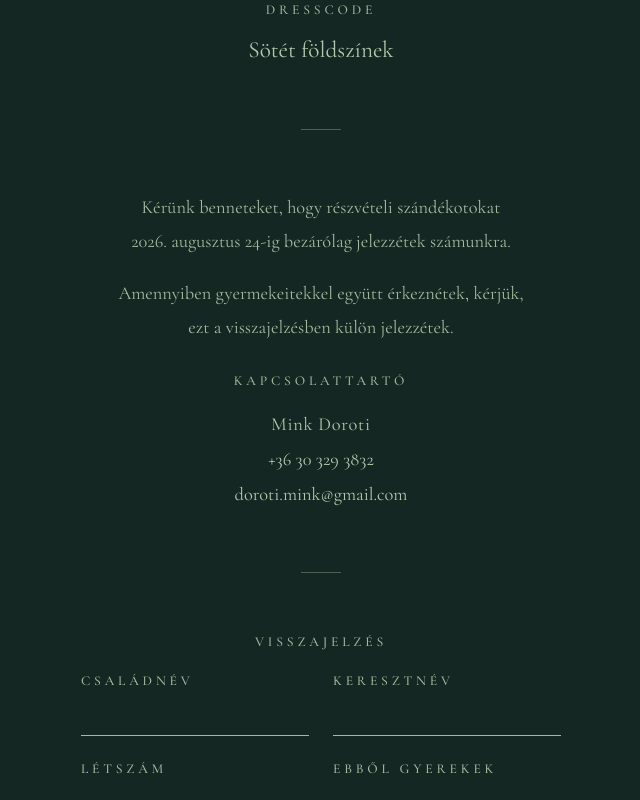
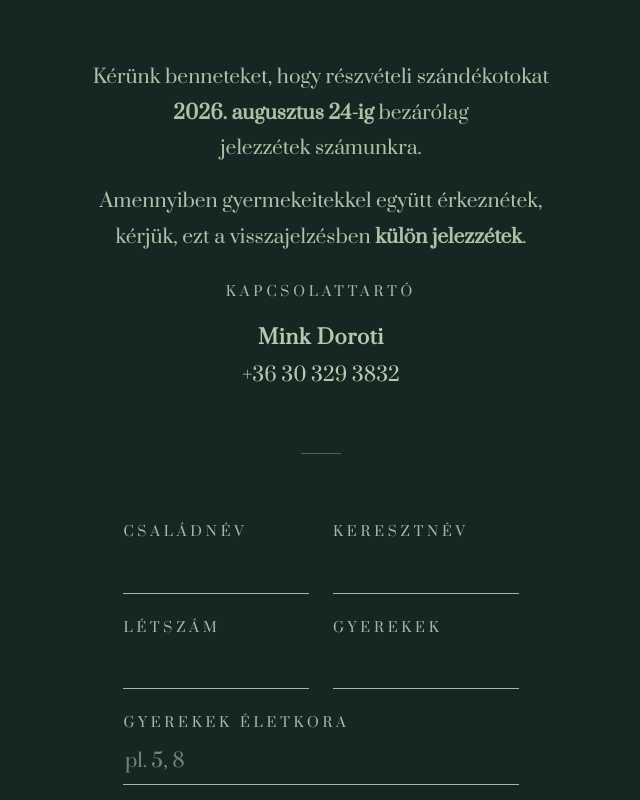
Before and after one commit to davidsimo2105/Doroti-Jonathan, a Next.js app: page / in a window 1280 px wide. Shown: the part 1080-1880 px from the top of the page, without its empty margins (319-959 px from the left). Built offline with nearby package versions, Linux system fonts and the light colour scheme.

Commit message:
feat: update typography and fonts, refine UI layout, and enhance RSVP form

```diff
--- a/app/globals.css
+++ b/app/globals.css
@@ -78,7 +78,7 @@ a {
   display: flex;
   flex-direction: column;
   align-items: center;
-  padding: 4rem 1.5rem 5rem;
+  padding: 4rem 1.25rem 5rem;
 }
 
 .logo {
@@ -110,11 +110,11 @@ a {
 }
 
 .names {
-  font-size: 2.1rem;
+  font-size: 2.35rem;
   font-weight: 500;
   letter-spacing: 0.06em;
   text-transform: uppercase;
-  line-height: 0.9;
+  line-height: 1.3;
 }
 
 .names .amp {
@@ -129,14 +129,14 @@ a {
 
 .date {
   margin-top: 1rem;
-  font-size: 1.25rem;
+  font-size: 1.05rem;
   letter-spacing: 0.25em;
   text-transform: uppercase;
   opacity: 0.9;
 }
 
 .quote {
-  font-size: 1.2rem;
+  font-size: 0.88rem;
   font-style: italic;
   font-weight: 400;
   line-height: 1.75;
@@ -145,7 +145,7 @@ a {
 
 .quoteRef {
   margin-top: 1.1rem;
-  font-size: 0.85rem;
+  font-size: 0.72rem;
   font-weight: 500;
   letter-spacing: 0.2em;
   text-transform: uppercase;
@@ -162,7 +162,7 @@ a {
 }
 
 .value {
-  font-size: 1.3rem;
+  font-size: 1.1rem;
   line-height: 1.6;
 }
 
@@ -173,7 +173,7 @@ a {
 .link {
   display: inline-block;
   margin-top: 0.9rem;
-  font-size: 0.8rem;
+  font-size: 0.85rem;
   letter-spacing: 0.15em;
   text-transform: uppercase;
   border-bottom: 1px solid currentColor;
@@ -182,9 +182,9 @@ a {
 }
 
 .body {
-  font-size: 0.95rem;
+  font-size: 0.88rem;
   line-height: 1.85;
-  opacity: 0.9;
+  opacity: 0.95;
 }
 
 .body + .body {
@@ -193,17 +193,20 @@ a {
 
 .contact {
   margin-top: 1.5rem;
-  font-size: 1.15rem;
+  font-size: 0.88rem;
   line-height: 1.9;
 }
 
 .contact .name {
   display: block;
   letter-spacing: 0.04em;
+  font-weight: bold;
+  font-size: 1.1rem;
 }
 
 .rsvpForm {
   width: 100%;
+  max-width: 19.75rem;
   margin-top: 0.5rem;
   display: flex;
   flex-direction: column;
@@ -236,7 +239,7 @@ a {
   border-radius: 0;
   padding: 0.4rem 0.1rem 0.6rem;
   font-family: inherit;
-  font-size: 1.1rem;
+  font-size: 0.88rem;
   color: var(--foreground);
   opacity: 0.9;
 }
@@ -244,6 +247,11 @@ a {
 .formInput:focus {
   outline: none;
   opacity: 1;
+}
+
+.formInput::placeholder {
+  color: var(--foreground);
+  opacity: 0.65;
 }
 
 .submitButton {
@@ -267,13 +275,17 @@ a {
 }
 
 @media (min-width: 600px) {
+  .rsvpForm {
+    max-width: 24.7rem;
+  }
+
   .formRow {
     flex-direction: row;
     gap: 1.5rem;
   }
 
   .page {
-    padding: 5.5rem 2rem 6.5rem;
+    padding: 5.5rem 2.5rem 6.5rem;
   }
 
   .logo {
@@ -286,7 +298,7 @@ a {
   }
 
   .names {
-    font-size: 2.6rem;
+    font-size: 2.85rem;
   }
 
   .names .amp {
@@ -294,19 +306,22 @@ a {
   }
 
   .date {
-    font-size: 1.4rem;
+    font-size: 1.15rem;
   }
 
-  .quote {
-    font-size: 1.4rem;
+  .value,
+  .contact .name {
+    font-size: 1.25rem;
   }
 
-  .value {
-    font-size: 1.45rem;
+  .quoteRef {
+    font-size: 0.8rem;
   }
 
+  .quote,
   .body,
+  .formInput,
   .contact {
-    font-size: 1.15rem;
+    font-size: 1.2rem;
   }
 }
--- a/app/layout.tsx
+++ b/app/layout.tsx
@@ -1,16 +1,16 @@
 import type { Metadata, Viewport } from "next";
-import { Cormorant_Garamond, Alex_Brush } from "next/font/google";
+import { Prata, Great_Vibes } from "next/font/google";
 import LoadingScreen from "./loading-screen";
 import "./globals.css";
 
-const cormorant = Cormorant_Garamond({
+const serif = Prata({
   variable: "--font-serif",
   subsets: ["latin", "latin-ext"],
-  weight: ["300", "400", "500", "600"],
-  style: ["normal", "italic"],
+  weight: "400",
+  style: ["normal"],
 });
 
-const script = Alex_Brush({
+const script = Great_Vibes({
   variable: "--font-script",
   subsets: ["latin"],
   weight: "400",
@@ -32,7 +32,7 @@ export default function RootLayout({
   children: React.ReactNode;
 }>) {
   return (
-    <html lang="hu" className={`${cormorant.variable} ${script.variable}`}>
+    <html lang="hu" className={`${serif.variable} ${script.variable}`}>
       <body>
         <LoadingScreen />
         {children}
--- a/app/page.tsx
+++ b/app/page.tsx
@@ -21,7 +21,9 @@ export default function Home() {
 
       <section className="section">
         <h1 className="names">
-          Doroti <span className="amp">&amp;</span> Jonatán
+          Doroti <span className="amp">&amp;</span>
+          <br />
+          Jonatán
         </h1>
         <p className="date">2026. 10. 11.</p>
       </section>
@@ -62,38 +64,37 @@ export default function Home() {
       <div className="divider" />
 
       <section className="section">
-        <p className="label">Dresscode</p>
-        <p className="value">Sötét földszínek</p>
-      </section>
-
-      <div className="divider" />
-
-      <section className="section">
         <p className="body">
           Kérünk benneteket, hogy részvételi szándékotokat
           <br />
-          2026. augusztus 24-ig bezárólag jelezzétek számunkra.
+          <strong>2026. augusztus 24-ig</strong> bezárólag
+          <br />
+          jelezzétek számunkra.
         </p>
         <p className="body">
-          Amennyiben gyermekeitekkel együtt érkeznétek, kérjük,
+          Amennyiben gyermekeitekkel együtt érkeznétek,
           <br />
-          ezt a visszajelzésben külön jelezzétek.
+          kérjük, ezt a visszajelzésben <strong>külön jelezzétek</strong>.
         </p>
 
         <div className="contact">
           <p className="label">Kapcsolattartó</p>
           <span className="name">Mink Doroti</span>
           <a href="tel:+36303293832">+36 30 329 3832</a>
-          <br />
-          <a href="mailto:doroti.mink@gmail.com">doroti.mink@gmail.com</a>
         </div>
       </section>
 
       <div className="divider" />
 
       <section className="section">
-        <p className="label">Visszajelzés</p>
         <RsvpForm />
+      </section>
+
+      <div className="divider" />
+
+      <section className="section">
+        <p className="label">Dresscode</p>
+        <p className="value">Sötét földszínek</p>
       </section>
     </main>
   );
--- a/app/rsvp-form.tsx
+++ b/app/rsvp-form.tsx
@@ -4,11 +4,20 @@ import { useState, type FormEvent } from "react";
 
 const RSVP_EMAIL = "doroti.mink@gmail.com";
 
+function onlyDigits(value: string) {
+  return value.replace(/[^0-9]/g, "");
+}
+
+function onlyAgesList(value: string) {
+  return value.replace(/[^0-9,\s]/g, "");
+}
+
 export default function RsvpForm() {
   const [lastName, setLastName] = useState("");
   const [firstName, setFirstName] = useState("");
   const [guestCount, setGuestCount] = useState("");
   const [childCount, setChildCount] = useState("");
+  const [childAges, setChildAges] = useState("");
 
   function handleSubmit(event: FormEvent<HTMLFormElement>) {
     event.preventDefault();
@@ -16,7 +25,9 @@ export default function RsvpForm() {
     const children = Number(childCount) || 0;
     const fullName = `${firstName} ${lastName}`.trim();
     const subjectName = `${lastName} ${firstName}`.trim();
-    const childrenClause = children > 0 ? `, melyből ${children} gyermek` : "";
+    const agesNote = children > 0 && childAges ? ` (${childAges} éves)` : "";
+    const childrenClause =
+      children > 0 ? `, melyből ${children} gyermek${agesNote}` : "";
 
     const subject = `${subjectName} - ${guestCount} fő, ${children} gyerek – Doroti & Jonatán esküvő visszajelzés`;
     const body = [
@@ -31,6 +42,7 @@ export default function RsvpForm() {
       `Név: ${fullName}`,
       `Létszám: ${guestCount} fő`,
       `Ebből gyermek: ${children} fő`,
+      ...(children > 0 && childAges ? [`Gyerekek életkora: ${childAges}`] : []),
     ].join("\n");
 
     const mailto = `mailto:${RSVP_EMAIL}?subject=${encodeURIComponent(
@@ -70,24 +82,38 @@ export default function RsvpForm() {
           <span className="label">Létszám</span>
           <input
             className="formInput"
-            type="number"
-            min={1}
+            type="text"
+            inputMode="numeric"
+            pattern="[0-9]*"
             required
             value={guestCount}
-            onChange={(e) => setGuestCount(e.target.value)}
+            onChange={(e) => setGuestCount(onlyDigits(e.target.value))}
           />
         </label>
         <label className="formField">
-          <span className="label">Ebből gyerekek</span>
+          <span className="label">Gyerekek</span>
           <input
             className="formInput"
-            type="number"
-            min={0}
+            type="text"
+            inputMode="numeric"
+            pattern="[0-9]*"
             value={childCount}
-            onChange={(e) => setChildCount(e.target.value)}
+            onChange={(e) => setChildCount(onlyDigits(e.target.value))}
           />
         </label>
       </div>
+
+      <label className="formField">
+        <span className="label">Gyerekek életkora</span>
+        <input
+          className="formInput"
+          type="text"
+          inputMode="numeric"
+          placeholder="pl. 5, 8"
+          value={childAges}
+          onChange={(e) => setChildAges(onlyAgesList(e.target.value))}
+        />
+      </label>
 
       <button className="submitButton" type="submit">
         Visszajelzés küldése
```
